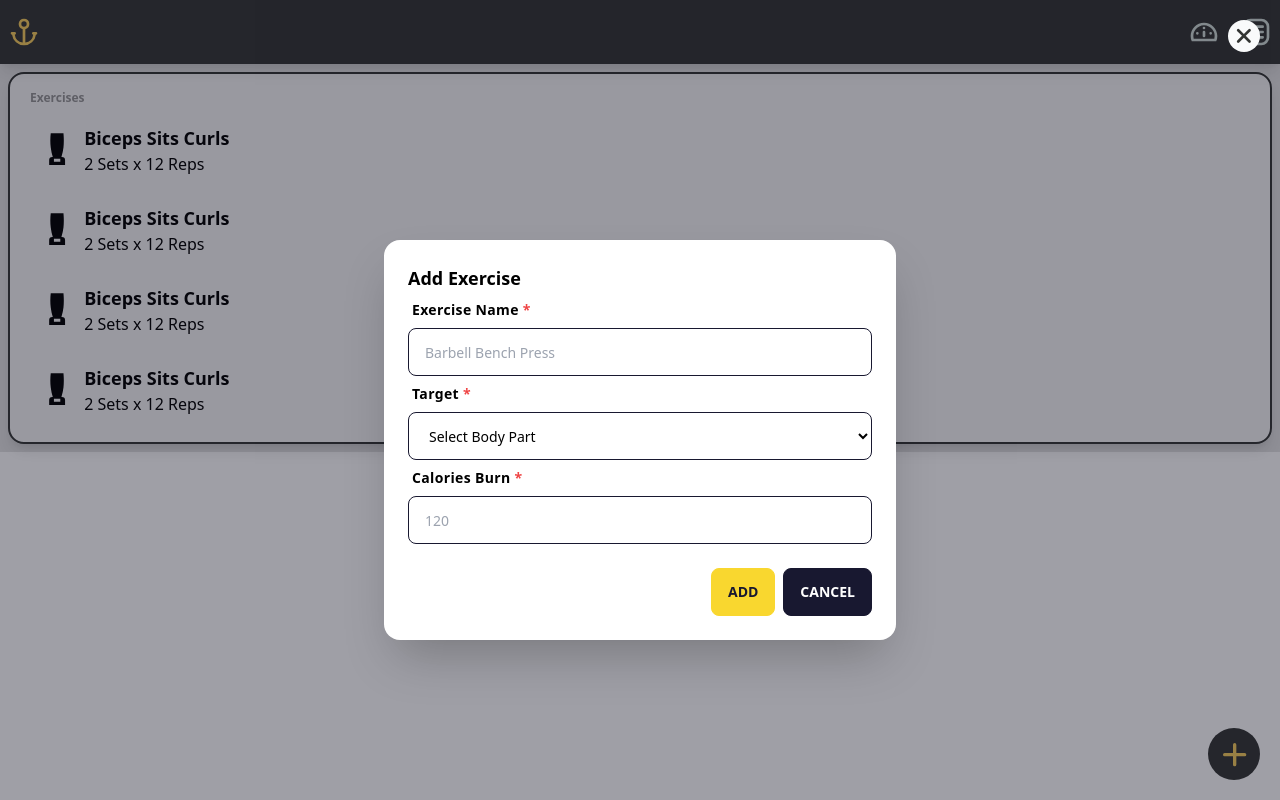
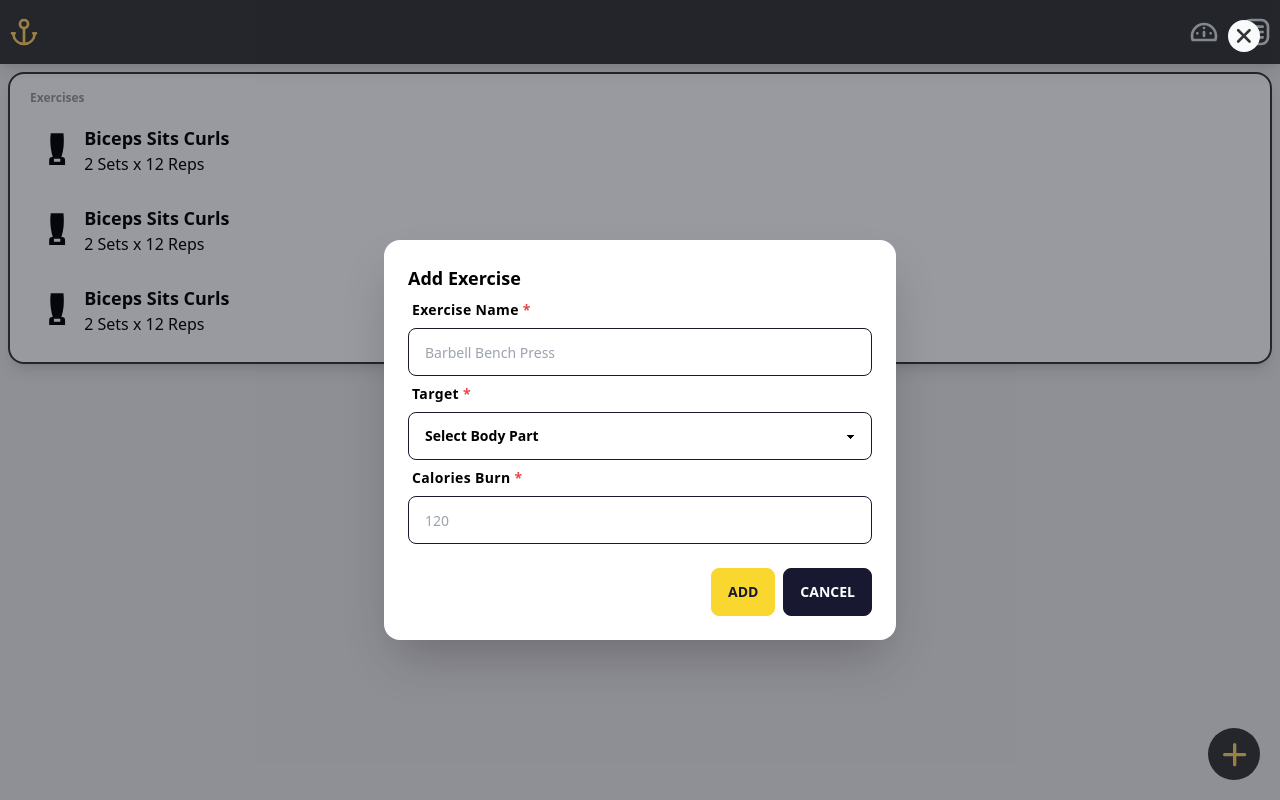
Before and after one commit to chavda-bhavik/repscounter, a Next.js app: page /exercises in a window 1280 px wide. Both pictures are taken after a click on the button 1234 px from the left and 754 px from the top of the page. Built offline with nearby package versions, Linux system fonts and the light colour scheme.

Commit message:
added layout and made other design improvements

```diff
--- a/src/components/Add/index.tsx
+++ b/src/components/Add/index.tsx
@@ -9,7 +9,7 @@ export const Add: React.FC<AddProps> = ({ onClick = () => {} }) => {
     return (
         <button
             onClick={onClick}
-            className="bg-primary-dark rounded-full fixed bottom-5 right-5 p-1 transition-colors duration-200 cursor-pointer hover:bg-base-100 border-2 border-transparent hover:border-primary-dark group"
+            className="bg-primary-dark rounded-full fixed bottom-5 right-5 p-1 transition-colors duration-200 cursor-pointer hover:bg-primary-lighter border-2 border-transparent hover:border-primary-dark group"
         >
             <Icon
                 icon="plus"
--- a/src/components/Input/index.tsx
+++ b/src/components/Input/index.tsx
@@ -9,6 +9,7 @@ interface InputProps {
     required?: boolean;
     min?: number;
     max?: number;
+    error?: string;
 }
 
 export const Input: React.FC<InputProps> = ({
@@ -20,11 +21,25 @@ export const Input: React.FC<InputProps> = ({
     max,
     required = false,
     children,
+    error,
 }) => {
     const inputContent = () => {
         switch (type) {
             case 'select':
-                return <select className="input input-bordered select-accent">{children}</select>;
+                return (
+                    <select
+                        className={classNames(
+                            'select input-bordered',
+                            {
+                                'select-error': !!error,
+                                'select-accent': !error,
+                            },
+                            classNames
+                        )}
+                    >
+                        {children}
+                    </select>
+                );
             default:
                 return (
                     <input
@@ -32,7 +47,14 @@ export const Input: React.FC<InputProps> = ({
                         placeholder={placeholder}
                         min={min}
                         max={max}
-                        className={classNames('input input-accent input-bordered', className)}
+                        className={classNames(
+                            'input input-bordered',
+                            {
+                                'input-error': !!error,
+                                'input-accent': !error,
+                            },
+                            className
+                        )}
                     />
                 );
                 break;
@@ -48,6 +70,7 @@ export const Input: React.FC<InputProps> = ({
                 </label>
             )}
             {inputContent()}
+            {error && <p className="label-text text-error m-1 font-medium">{error}</p>}
         </div>
     );
 };
--- /dev/null
+++ b/src/components/Layout/index.tsx
@@ -0,0 +1,7 @@
+import React from 'react';
+
+interface LayoutProps {}
+
+export const Layout: React.FC<LayoutProps> = ({ children }) => {
+    return <div className="min-h-screen flex flex-col">{children}</div>;
+};
--- /dev/null
+++ b/src/components/MainContainer/index.tsx
@@ -0,0 +1,12 @@
+import classNames from 'classnames';
+import React from 'react';
+
+interface MainContainerProps {
+    className?: string;
+}
+
+export const MainContainer: React.FC<MainContainerProps> = ({ children, className }) => {
+    return (
+        <main className={classNames('bg-base-300 h-full p-2 flex-1', className)}>{children}</main>
+    );
+};
--- a/src/components/index.tsx
+++ b/src/components/index.tsx
@@ -6,3 +6,5 @@ export { AddCountModal } from './AddCountModal';
 export { Backdrop } from './Backdrop';
 export { Input } from './Input';
 export { AddExerciseModal } from './AddExerciseModal';
+export { MainContainer } from './MainContainer';
+export { Layout } from './Layout';
--- a/src/pages/_app.tsx
+++ b/src/pages/_app.tsx
@@ -1,8 +1,13 @@
 import '../styles/globals.css';
 import type { AppProps } from 'next/app';
+import { Layout } from '@/components';
 
 function MyApp({ Component, pageProps }: AppProps) {
-    return <Component {...pageProps} />;
+    return (
+        <Layout>
+            <Component {...pageProps} />
+        </Layout>
+    );
 }
 
 export default MyApp;
--- a/src/pages/exercises.tsx
+++ b/src/pages/exercises.tsx
@@ -1,13 +1,13 @@
+import { useState } from 'react';
 import type { NextPage } from 'next';
-import { Exercise, Add, Header, AddExerciseModal } from '@/components';
-import { useState } from 'react';
+import { Exercise, Add, Header, AddExerciseModal, MainContainer } from '@/components';
 
 const Exercices: NextPage = () => {
     const [addNew, setAddNew] = useState(false);
     return (
         <>
             <Header />
-            <main className="bg-base-300 h-full p-2">
+            <MainContainer>
                 <ul className="menu bg-base-200 border-2 border-primary-dark py-3 shadow-lg rounded-box">
                     <li className="menu-title">
                         <span>Exercises</span>
@@ -15,9 +15,8 @@ const Exercices: NextPage = () => {
                     <Exercise title="Biceps Sits Curls" counts="2 Sets x 12 Reps" />
                     <Exercise title="Biceps Sits Curls" counts="2 Sets x 12 Reps" />
                     <Exercise title="Biceps Sits Curls" counts="2 Sets x 12 Reps" />
-                    <Exercise title="Biceps Sits Curls" counts="2 Sets x 12 Reps" />
                 </ul>
-            </main>
+            </MainContainer>
             <Add onClick={() => setAddNew(true)} />
             <AddExerciseModal show={addNew} onClose={() => setAddNew(false)} />
         </>
--- a/src/pages/index.tsx
+++ b/src/pages/index.tsx
@@ -1,5 +1,5 @@
 import type { NextPage } from 'next';
-import { Exercise, Add, Header, AddCountModal } from '@/components';
+import { Exercise, Add, Header, AddCountModal, MainContainer } from '@/components';
 import { useState } from 'react';
 
 const Home: NextPage = () => {
@@ -7,7 +7,7 @@ const Home: NextPage = () => {
     return (
         <>
             <Header />
-            <main className="bg-primary-lighter h-full p-2">
+            <MainContainer>
                 <ul className="menu bg-primary-white border-2 border-primary-dark py-3 shadow-lg rounded-box">
                     <li className="menu-title">
                         <span>01/01/2021 (Monday)</span>
@@ -24,7 +24,7 @@ const Home: NextPage = () => {
                     <Exercise title="Biceps Sits Curls" counts="2 sets x 12 Reps" />
                     <Exercise title="Biceps Sits Curls" counts="2 sets x 12 Reps" />
                 </ul>
-            </main>
+            </MainContainer>
             <Add onClick={() => setAddNew(true)} />
             <AddCountModal show={addNew} onClose={() => setAddNew(false)} />
         </>
```
